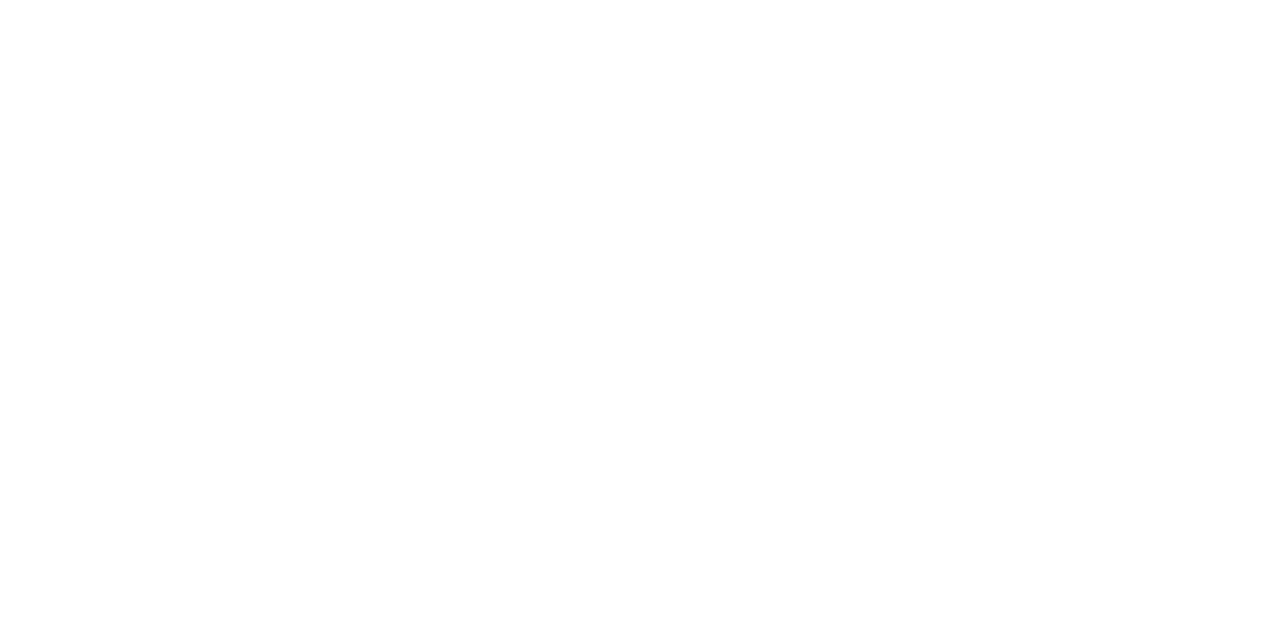
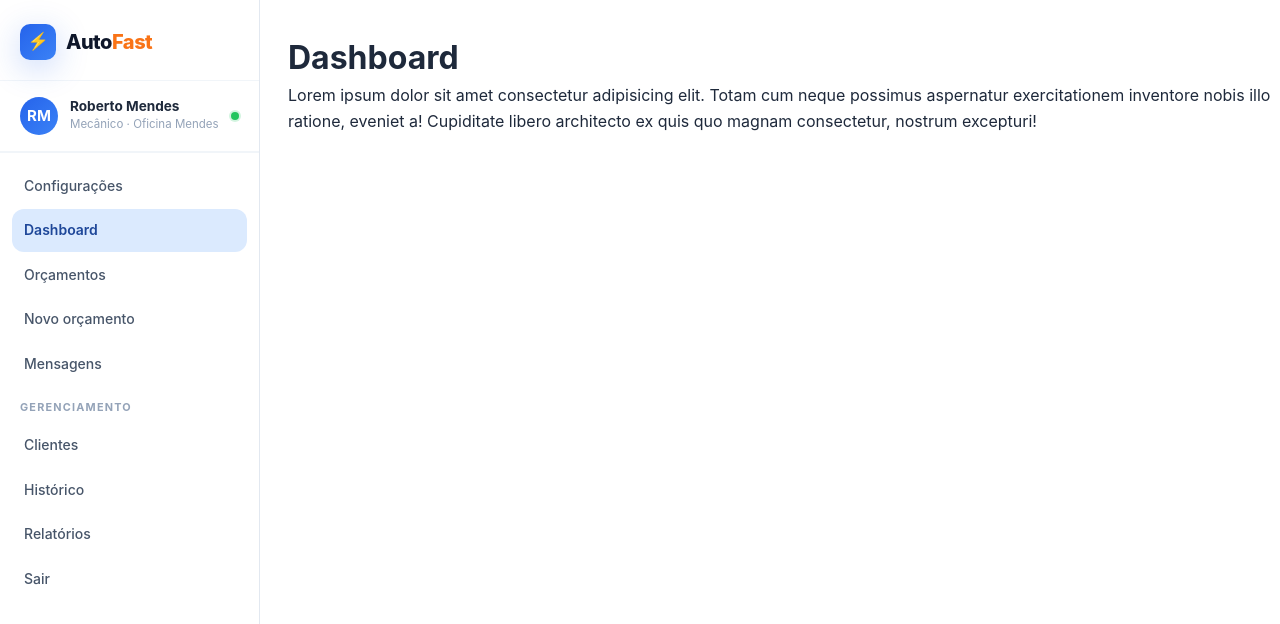
Before and after one commit to rebecaCaroba/AutoFast, a React (Vite) app: page /dashboard in a window 1280 px wide. Before the commit this address had no page. Shown: the top 624 px of the page. Built offline with nearby package versions, Linux system fonts and the light colour scheme.

Commit message:
Página dashboard

```diff
--- /dev/null
+++ b/src/DefaultLayout/index.tsx
@@ -0,0 +1,14 @@
+import { Outlet } from 'react-router-dom';
+import './style.scss';
+import { Sidebar } from '../components/Sidebar';
+
+export function DefaultLayout() {
+    return (
+        <>
+            <Sidebar />
+            <div className="containerLayout">
+                <Outlet />
+            </div>
+        </>
+    )
+}
--- /dev/null
+++ b/src/DefaultLayout/style.scss
@@ -0,0 +1,3 @@
+.containerLayout {
+    margin: 2rem 0 0 18rem;
+}
--- a/src/Router.tsx
+++ b/src/Router.tsx
@@ -2,19 +2,22 @@
 import Home from "./pages/Home";
 import Register from "./pages/Cadastro";
 import Login from "./pages/Login";
+import Dashboard from "./pages/Dashboard";
+import { DefaultLayout } from "./DefaultLayout";
 
 export function Router() {
-  const location = useLocation();
-  const showAside = location.pathname.startsWith('/library');
 
   return (
     <div className='app'>
-      <div  className={`content ${showAside ? 'with-sidebar' : ''}`}>
+      <div>
         <Routes>
           <Route>
             <Route path="/" element={<Home />} />
             <Route path="/cadastrar" element={<Register />} />
             <Route path="/login" element={<Login />} />
+            <Route element={<DefaultLayout />}>
+              <Route path="/dashboard" element={<Dashboard />} />
+            </Route>
           </Route>
         </Routes>
       </div>
--- /dev/null
+++ b/src/components/Sidebar/index.tsx
@@ -0,0 +1,60 @@
+import './style.scss';
+
+export function Sidebar() {
+    return (
+        <aside className="sidebar" id="sidebar">
+
+            <a href="../landing/index.html" className="sidebar-logo">
+                <div className="sidebar-logo-icon">⚡</div>
+                <span className="sidebar-logo-text">Auto<span>Fast</span></span>
+            </a>
+
+            <div className="sidebar-profile">
+                <div className="sidebar-avatar">RM</div>
+                <div className="sidebar-profile-info">
+                    <div className="sidebar-profile-name">Roberto Mendes</div>
+                    <div className="sidebar-profile-role">Mecânico · Oficina Mendes</div>
+                </div>
+                <div className="sidebar-badge-online"></div>
+            </div>
+
+            <div className="sidebar-bottom">
+                <a href="#" className="nav-item">
+                    Configurações
+                </a>
+                 <a href="#" className="nav-item active">
+                    Dashboard
+                </a>
+
+                <a href="#" className="nav-item">
+                    Orçamentos
+                </a>
+
+                <a href="../criar-orcamento/index.html" className="nav-item">
+                    Novo orçamento
+                </a>
+
+                <a href="#" className="nav-item">
+                    Mensagens
+                </a>
+
+                <span className="sidebar-section-label">Gerenciamento</span>
+
+                <a href="#" className="nav-item">
+                    Clientes
+                </a>
+
+                <a href="#" className="nav-item">
+                    Histórico
+                </a>
+
+                <a href="#" className="nav-item">
+                    Relatórios
+                </a>
+                <a href="../landing/index.html" className="nav-item">
+                    Sair
+                </a>
+            </div>
+        </aside>
+    );
+}
--- /dev/null
+++ b/src/components/Sidebar/style.scss
@@ -0,0 +1,159 @@
+@import '../../styles/config/variables';
+
+.sidebar {
+  width: var(--sidebar-w);
+  background: $white;
+  border-right: 1px solid $gray-200;
+  display: flex;
+  flex-direction: column;
+  position: fixed;
+  top: 0; left: 0; bottom: 0;
+  z-index: 50;
+  transition: transform 0.3s ease;
+}
+
+.sidebar-logo {
+  display: flex;
+  align-items: center;
+  gap: 10px;
+  padding: 24px 20px 20px;
+  border-bottom: 1px solid $gray-100;
+  text-decoration: none;
+}
+
+.sidebar-logo-icon {
+  width: 36px;
+  height: 36px;
+  background: linear-gradient(135deg, $blue-500, $blue-400);
+  border-radius: 10px;
+  display: flex;
+  align-items: center;
+  justify-content: center;
+  font-size: 17px;
+  flex-shrink: 0;
+  box-shadow: $shadow-blue;
+}
+
+.sidebar-logo-text {
+  font-size: 1.25rem;
+  font-weight: 800;
+  color: $gray-900;
+  letter-spacing: -0.5px;
+}
+.sidebar-logo-text span { color: $orange-500; }
+
+/* Profile mini */
+.sidebar-profile {
+  display: flex;
+  align-items: center;
+  gap: 12px;
+  padding: 16px 20px;
+  border-bottom: 1px solid $gray-100;
+}
+
+.sidebar-avatar {
+  width: 38px;
+  height: 38px;
+  border-radius: 50%;
+  background: linear-gradient(135deg, $blue-500, $blue-400);
+  display: flex;
+  align-items: center;
+  justify-content: center;
+  font-size: 15px;
+  font-weight: 700;
+  color: $white;
+  flex-shrink: 0;
+}
+
+.sidebar-profile-info {}
+.sidebar-profile-name {
+  font-size: 0.85rem;
+  font-weight: 700;
+  color: $gray-800;
+  line-height: 1.2;
+}
+.sidebar-profile-role {
+  font-size: 0.72rem;
+  color: $gray-400;
+  margin-top: 1px;
+}
+
+.sidebar-badge-online {
+  margin-left: auto;
+  width: 8px;
+  height: 8px;
+  background: $green-500;
+  border-radius: 50%;
+  box-shadow: 0 0 0 2px rgba(34,197,94,0.2);
+}
+
+/* Nav */
+
+.sidebar-section-label {
+  font-size: 0.68rem;
+  font-weight: 700;
+  letter-spacing: 1.2px;
+  text-transform: uppercase;
+  color: $gray-400;
+  padding: 12px 8px 6px;
+}
+
+.nav-item {
+  display: flex;
+  align-items: center;
+  gap: 11px;
+  padding: 10px 12px;
+  border-radius: $radius-md;
+  text-decoration: none;
+  color: $gray-600;
+  font-size: 0.875rem;
+  font-weight: 500;
+  transition: all 0.18s;
+  position: relative;
+}
+
+.nav-item:hover {
+  background: $gray-50;
+  color: $gray-800;
+}
+
+.nav-item.active {
+  background: $blue-100;
+  color: $blue-600;
+  font-weight: 600;
+}
+
+.nav-item.active .nav-icon {
+  color: $blue-500;
+}
+
+.nav-icon {
+  font-size: 17px;
+  flex-shrink: 0;
+  width: 20px;
+  text-align: center;
+}
+
+.nav-badge {
+  margin-left: auto;
+  background: $orange-500;
+  color: $white;
+  font-size: 0.65rem;
+  font-weight: 700;
+  padding: 2px 7px;
+  border-radius: 100px;
+  min-width: 20px;
+  text-align: center;
+}
+
+.nav-badge.blue {
+  background: $blue-500;
+}
+
+.sidebar-bottom {
+  padding: 12px;
+  border-top: 1px solid $gray-100;
+  display: flex;
+  flex-direction: column;
+  gap: 2px;
+}
--- /dev/null
+++ b/src/pages/Dashboard/index.tsx
@@ -0,0 +1,11 @@
+import './style.scss';
+
+export default function Dashboard() {
+    return (
+        <div>
+
+            <h1>Dashboard</h1>
+            Lorem ipsum dolor sit amet consectetur adipisicing elit. Totam cum neque possimus aspernatur exercitationem inventore nobis illo ratione, eveniet a! Cupiditate libero architecto ex quis quo magnam consectetur, nostrum excepturi!
+        </div>
+    )
+}
--- /dev/null
+++ b/src/pages/Dashboard/style.scss
@@ -0,0 +1 @@
+@import '../../styles/config/variables';
--- a/src/styles/config/_colors.scss
+++ b/src/styles/config/_colors.scss
@@ -11,6 +11,7 @@
 $orange-300: #fdba74;
 $orange-100: #ffedd5;
 $white: #ffffff;
+$green-500: #22c55e;
 $gray-50: #f8fafc;
 $gray-100: #f1f5f9;
 $gray-200: #e2e8f0;
```
